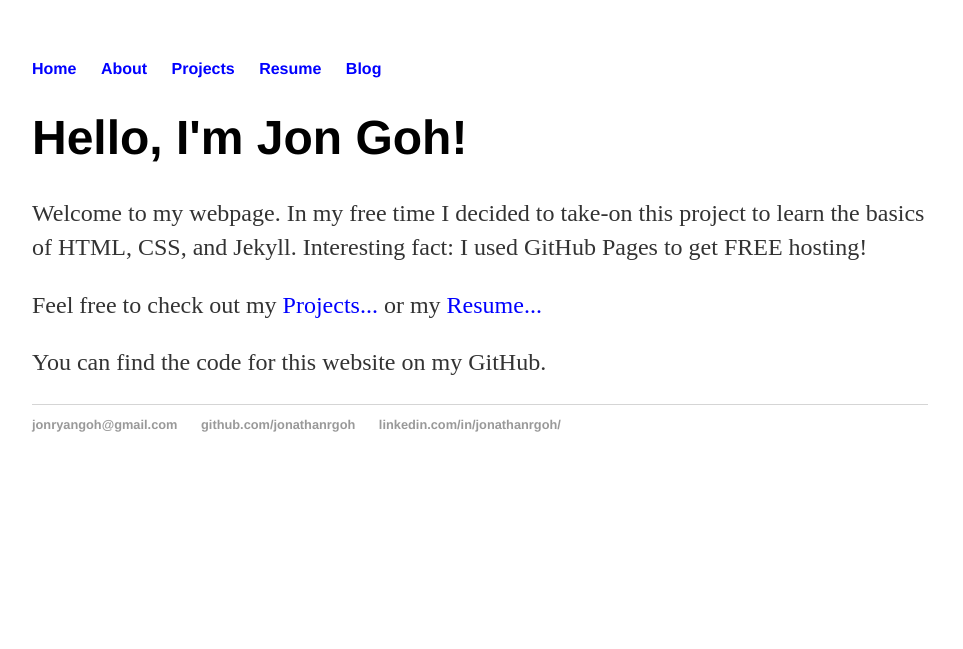
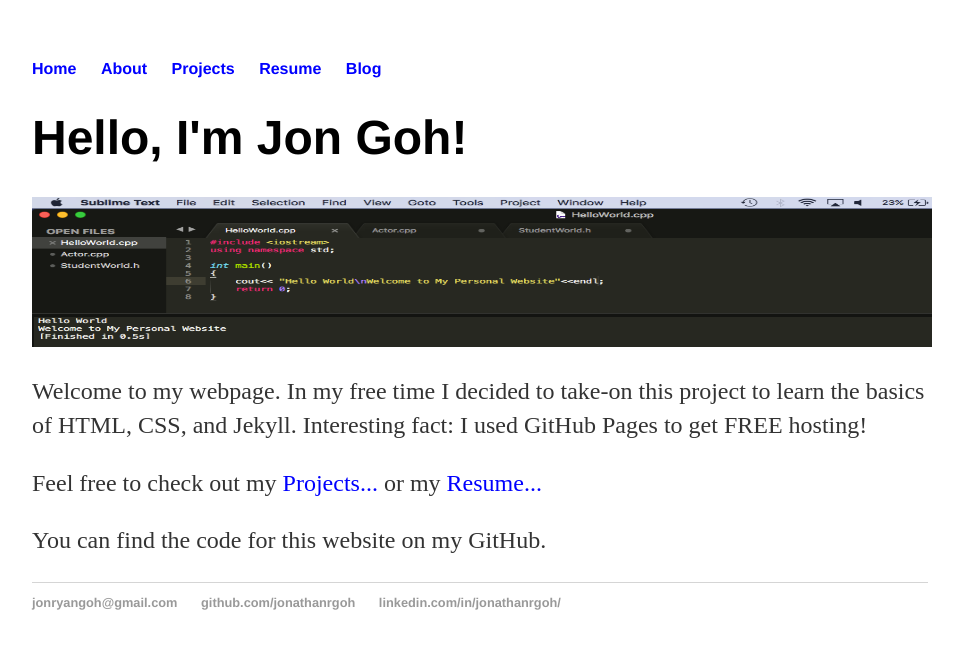
Before and after one commit to jonathanrgoh/jonathanrgoh.github.io, a Jekyll site: the page built from index.html, in a window 1280 px wide. Shown: the top 649 px of the page, without its empty margins (160-1123 px from the left). Built offline with Jekyll 4.4.1, drawn with Linux system fonts in a browser that asks for light colours.

Commit message:
Update index.html

```diff
--- a/index.html
+++ b/index.html
@@ -4,6 +4,7 @@ title: Jon Goh, First Website Attempt
 ---
 <div class="blurb">
 	<h1>Hello, I'm Jon Goh!</h1>
+	<img src="\images\home\HelloWorld.png" style="width:900px;height:150px;" alt="HelloWorld">
 
 		<p>Welcome to my webpage. In my free time I decided to take-on this project to learn the basics of HTML, CSS, and Jekyll. Interesting fact: I used GitHub Pages to get FREE hosting!</p>
 		<p>Feel free to check out my <a href="/projects" style="color:blue;">Projects...</a> or my <a href="/resume" style="color:blue;">Resume...</a> </p>
```
